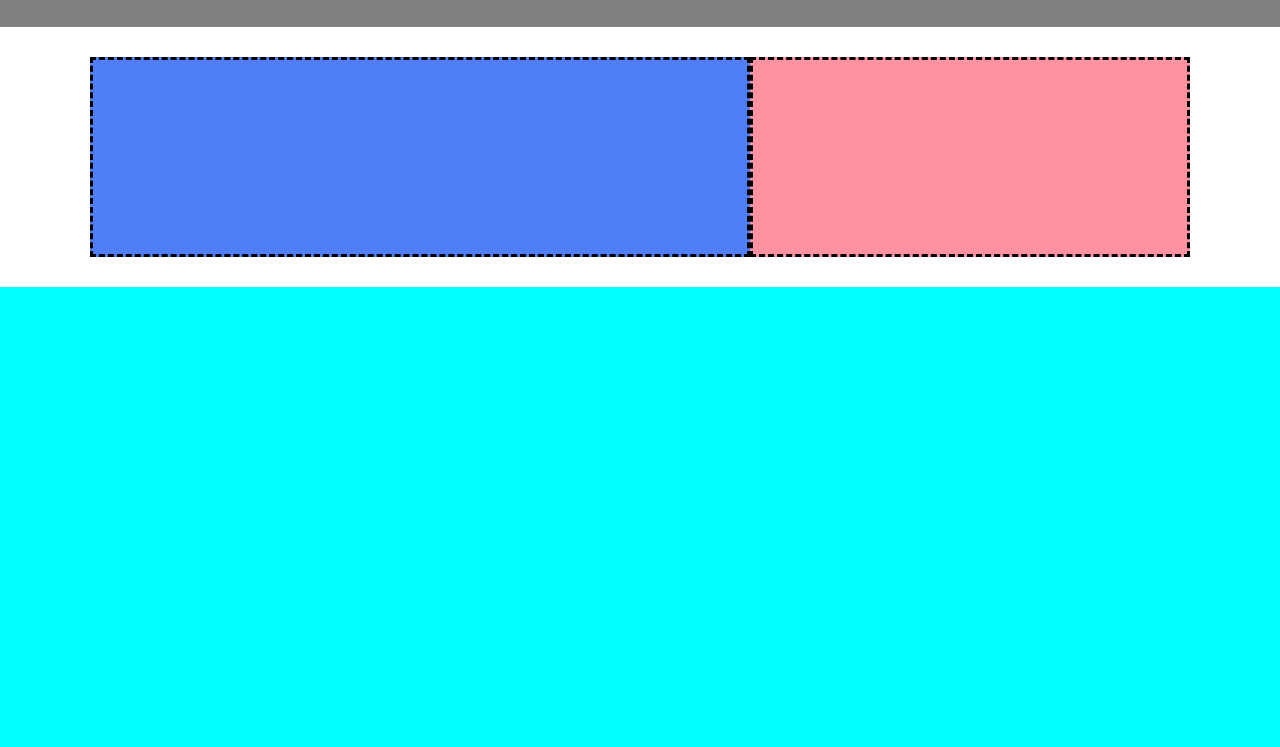
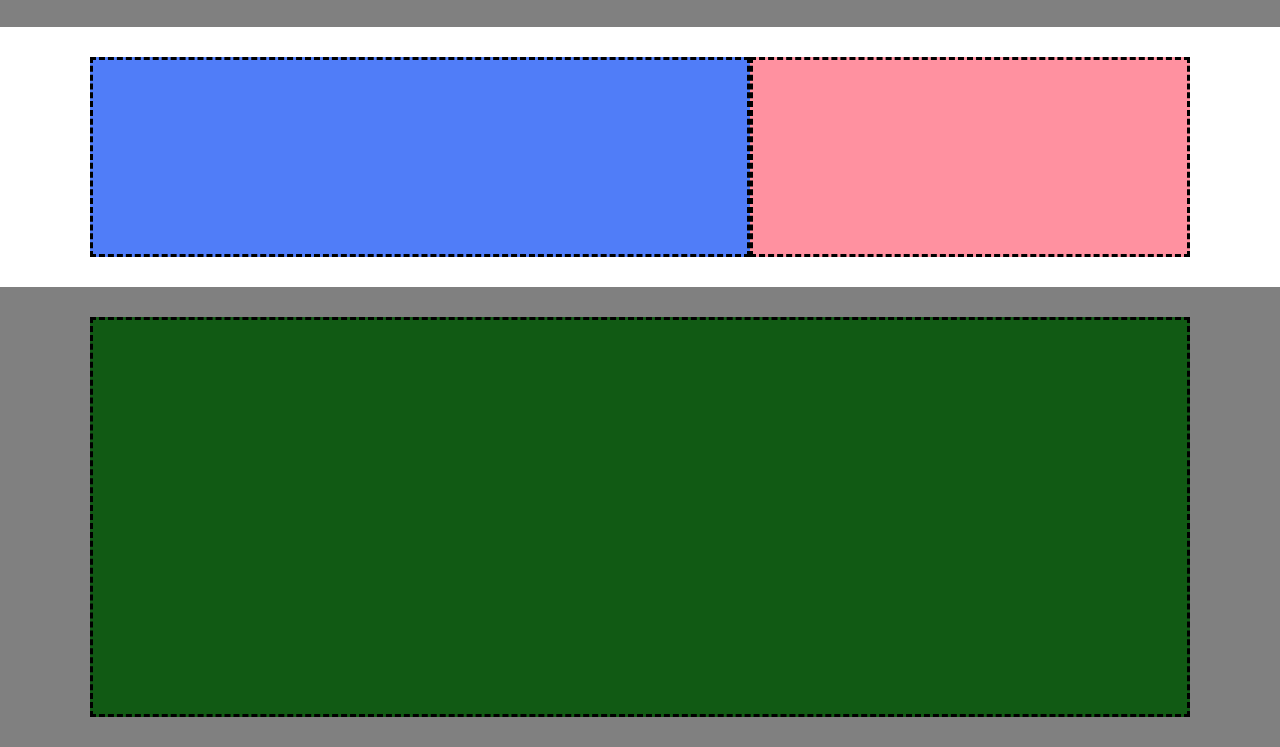
Before and after one commit to AriannaCristiani/htmlcss-struttura-discord, a plain HTML site: page index.html in a window 1280 px wide. Shown: the part 815-1562 px from the top of the page. Before the commit the page ends 1162 px from the top, so only its background shows below. Drawn offline with Linux system fonts and the light colour scheme.

Commit message:
aggiunta layout-5

```diff
--- a/index.css
+++ b/index.css
@@ -118,3 +118,17 @@ body{
 .layout-3 {
  background-color: gray;
 }
+
+/* layout-5 */
+
+.layout-5 {
+	background-color: gray;
+}
+
+.container-5 {
+	background-color: rgb(17, 90, 20);
+	border: dashed black;
+	margin-left: 90px;
+	margin-right: 90px;
+	height: 400px;
+}
--- a/index.html
+++ b/index.html
@@ -49,7 +49,7 @@
     <!-- layout-1 -->
     <section class="section layout-1">
       <div class="container-1"></div>
-      <div class="row-1"></div>
+      <div class="row"></div>
       <div class="col"></div>
     </section>
 
@@ -85,11 +85,12 @@
     </section>
 
     <!-- layout-5 -->
-      <section class="section layout-5">
-        <div class="container"></div>
+    <section class="section layout-5">
+        <div class="container-5"></div>
         <div class="row"></div>
         <div class="col"></div>
       </section>
+
 
 
 
```
